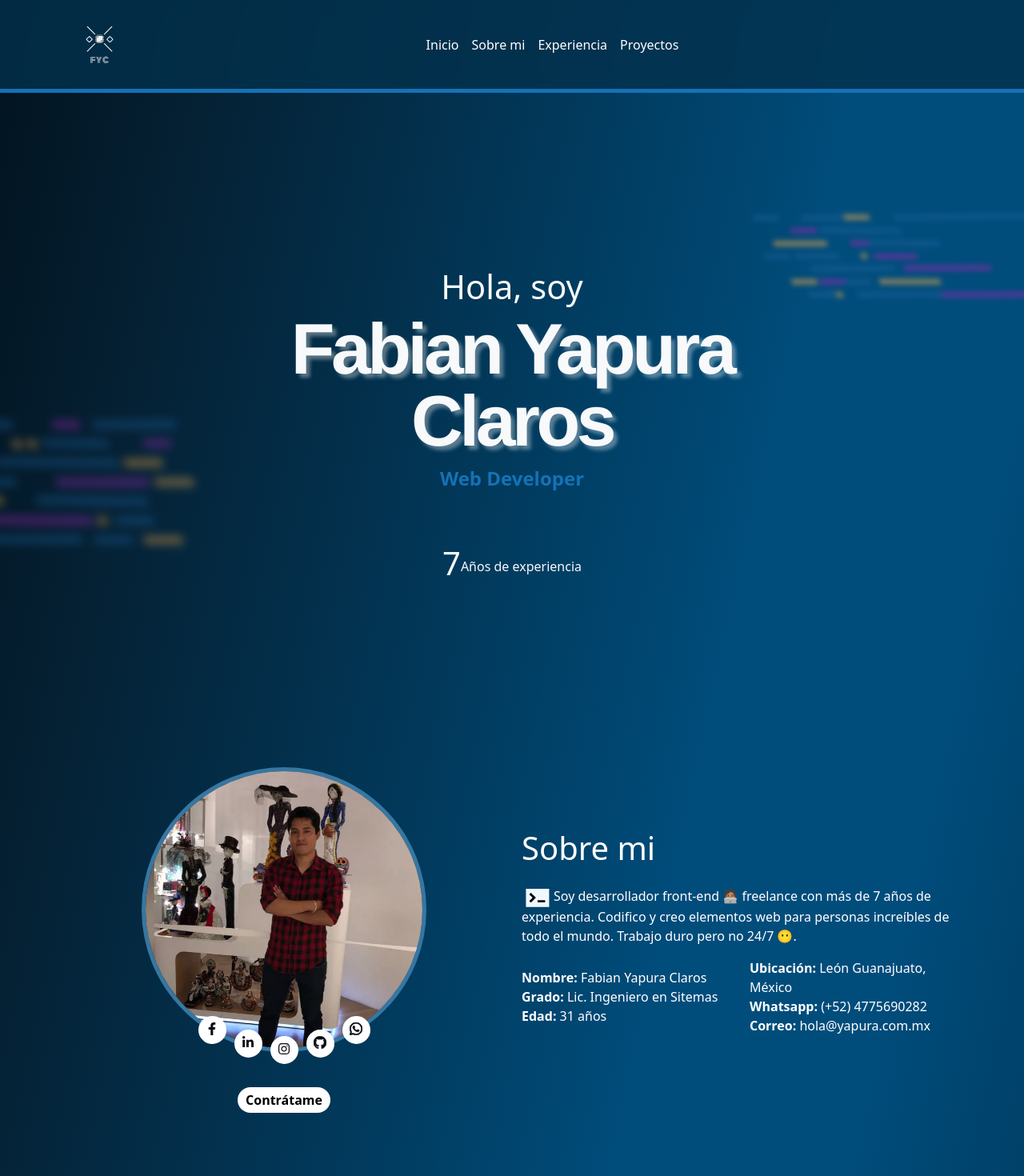
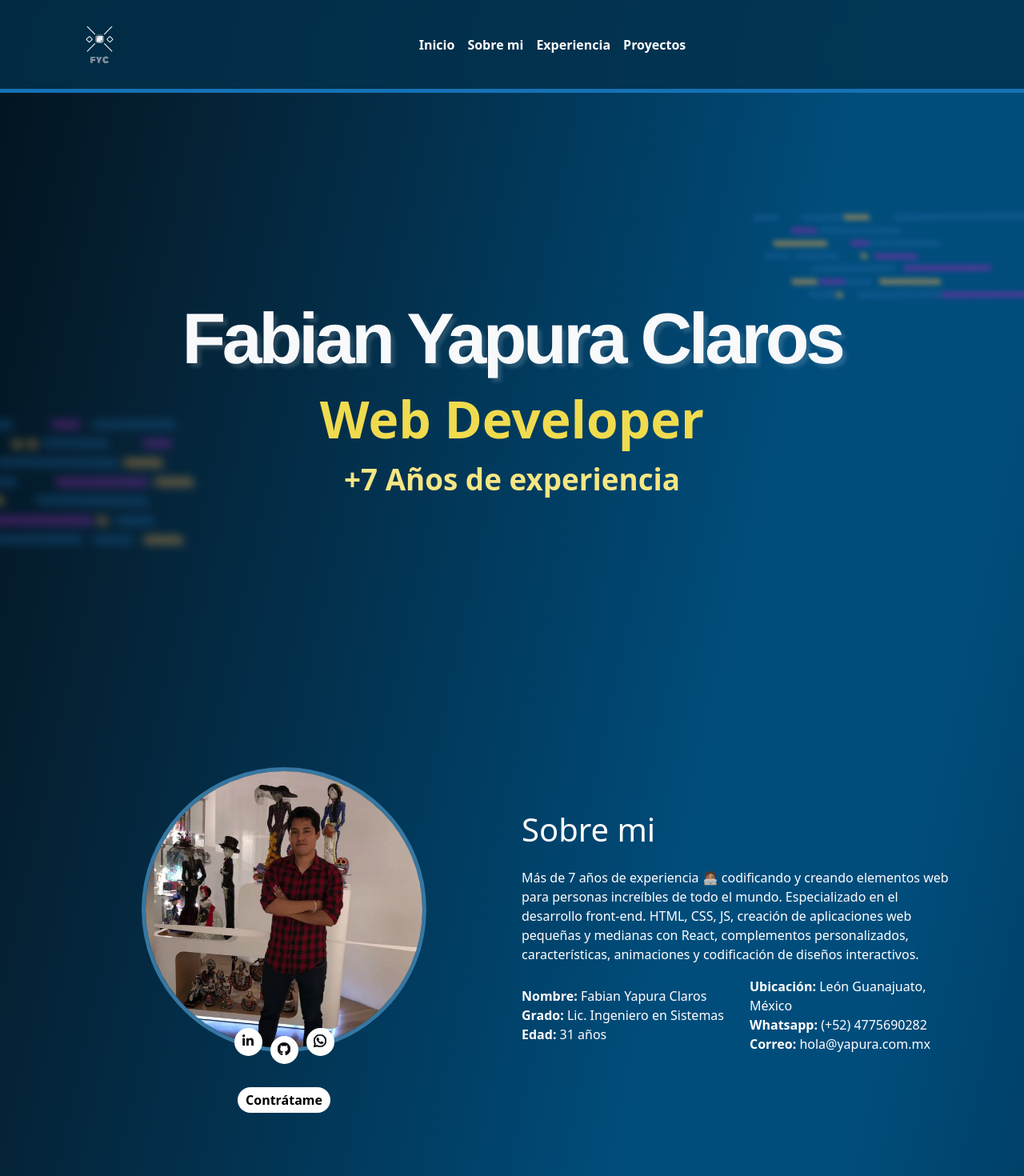
Before and after one commit to Pachix-Dev/portfolio, a React (Vite) app: page / in a window 1280 px wide. Shown: the top 1470 px of the page at 80% size. Built offline with nearby package versions, Linux system fonts and the light colour scheme.

Commit message:
ajustes texto y color

```diff
--- a/src/App.css
+++ b/src/App.css
@@ -9,10 +9,10 @@
   }
 /*Menu*/
 .nav-link:hover{
-    color: rgb(21, 114, 182) !important;
+    color: #F0DB4F !important;
 }
 .nav-link.active{
-    color: rgb(21, 114, 182) !important;
+    color: #F0DB4F !important;
     font-weight: bolder;
     text-decoration: underline;
 }
@@ -22,6 +22,7 @@
 }
 .menu a{
     color: white;
+    font-weight: bold;
 }
 .menu a:hover{
     color: white;
@@ -52,15 +53,18 @@
     font-family: "TWK Everett", "Helvetica Neue", Helvetica, "Arial sans-serif";
     letter-spacing: -0.05em;
     font-weight: bold;
-    text-shadow: 5px 5px 4px rgba(255,255,255,0.34)
+    text-shadow: 5px 5px 4px rgba(255,255,255,0.14)
 }
-.inicio-text-intro h4{
-    font-size: 2.6rem;
+
+.inicio-text-intro p{
+    color: #F0DB4F;
+    font-weight: bolder;
+    font-size: 4rem;
 }
-.inicio-text-intro p{
-    color: rgb(21, 114, 182);
-    font-weight: bolder;
-    font-size: 1.5rem;
+.inicio-text-intro span{
+    font-size: 2.3rem;
+    display: block;
+    color: #F5E684;
 }
 .inicio-code-left-bg{
     position: absolute;
@@ -182,21 +186,18 @@
     transform: scale(1.1);
 }
 .social-icons a:first-child{
-    top: -25px;
+    top: -10px;
     position: relative;
 }
 .social-icons a:nth-child(2){
-    top: -8px;
+    top: 0px;
     position: relative;
 }
-.social-icons a:nth-child(4){
-    top: -8px;
+.social-icons a:nth-child(3){
+    top: -10px;
     position: relative;
 }
-.social-icons a:nth-child(5){
-    top: -25px;
-    position: relative;
-}
+
 .blinkit {
     -webkit-animation: blink-anime 1.6s infinite;
     animation: blink-anime 1.6s infinite;
@@ -548,17 +549,15 @@ footer u{
         font-size: 20px;
     }
 
-    .inicio-exp{
-        justify-content:center;
-        padding-bottom: 20px;
+
+    .inicio-text-intro h1{
+        font-size: 2.8rem;
     }
-    .inicio-text-intro h1{
-        font-size: 2.6rem;
+
+    .inicio-text-intro p{
+        font-size: 2rem;
     }
-    .inicio-text-intro h4{
+    .inicio-text-intro span{
         font-size: 1.2rem;
     }
-    .inicio-text-intro p{
-        font-size: 1rem;
-    }
 }
--- a/src/assets/components/Biofrafia.jsx
+++ b/src/assets/components/Biofrafia.jsx
@@ -38,15 +38,11 @@ export function Biografia () {
                   <img src={avatarPachi} alt='fabian-yapura-claros' className='w-100' />
                 </div>
                 <div className='social-icons justify-content-center'>
-                  <a href='https://www.facebook.com/pachi.claros/' rel='noreferrer' target='_blank' aria-label='my facebook profile'>
-                    <svg stroke='currentColor' fill='currentColor' strokeWidth='0' viewBox='0 0 320 512' height='1em' width='1em' xmlns='http://www.w3.org/2000/svg'><path d='M279.14 288l14.22-92.66h-88.91v-60.13c0-25.35 12.42-50.06 52.24-50.06h40.42V6.26S260.43 0 225.36 0c-73.22 0-121.08 44.38-121.08 124.72v70.62H22.89V288h81.39v224h100.17V288z' /></svg>
-                  </a>
+
                   <a href='https://www.linkedin.com/in/fabian-yapura-claros-132537227/' rel='noreferrer' target='_blank' aria-label='my linkedin profile'>
                     <svg stroke='currentColor' fill='currentColor' strokeWidth='0' viewBox='0 0 448 512' height='1em' width='1em' xmlns='http://www.w3.org/2000/svg'><path d='M100.28 448H7.4V148.9h92.88zM53.79 108.1C24.09 108.1 0 83.5 0 53.8a53.79 53.79 0 0 1 107.58 0c0 29.7-24.1 54.3-53.79 54.3zM447.9 448h-92.68V302.4c0-34.7-.7-79.2-48.29-79.2-48.29 0-55.69 37.7-55.69 76.7V448h-92.78V148.9h89.08v40.8h1.3c12.4-23.5 42.69-48.3 87.88-48.3 94 0 111.28 61.9 111.28 142.3V448z' /></svg>
                   </a>
-                  <a href='https://www.instagram.com/fabian.y.c/' rel='noreferrer' target='_blank' aria-label='my instagram profile'>
-                    <svg stroke='currentColor' fill='currentColor' strokeWidth='0' viewBox='0 0 448 512' height='1em' width='1em' xmlns='http://www.w3.org/2000/svg'><path d='M224.1 141c-63.6 0-114.9 51.3-114.9 114.9s51.3 114.9 114.9 114.9S339 319.5 339 255.9 287.7 141 224.1 141zm0 189.6c-41.1 0-74.7-33.5-74.7-74.7s33.5-74.7 74.7-74.7 74.7 33.5 74.7 74.7-33.6 74.7-74.7 74.7zm146.4-194.3c0 14.9-12 26.8-26.8 26.8-14.9 0-26.8-12-26.8-26.8s12-26.8 26.8-26.8 26.8 12 26.8 26.8zm76.1 27.2c-1.7-35.9-9.9-67.7-36.2-93.9-26.2-26.2-58-34.4-93.9-36.2-37-2.1-147.9-2.1-184.9 0-35.8 1.7-67.6 9.9-93.9 36.1s-34.4 58-36.2 93.9c-2.1 37-2.1 147.9 0 184.9 1.7 35.9 9.9 67.7 36.2 93.9s58 34.4 93.9 36.2c37 2.1 147.9 2.1 184.9 0 35.9-1.7 67.7-9.9 93.9-36.2 26.2-26.2 34.4-58 36.2-93.9 2.1-37 2.1-147.8 0-184.8zM398.8 388c-7.8 19.6-22.9 34.7-42.6 42.6-29.5 11.7-99.5 9-132.1 9s-102.7 2.6-132.1-9c-19.6-7.8-34.7-22.9-42.6-42.6-11.7-29.5-9-99.5-9-132.1s-2.6-102.7 9-132.1c7.8-19.6 22.9-34.7 42.6-42.6 29.5-11.7 99.5-9 132.1-9s102.7-2.6 132.1 9c19.6 7.8 34.7 22.9 42.6 42.6 11.7 29.5 9 99.5 9 132.1s2.7 102.7-9 132.1z' /></svg>
-                  </a>
+
                   <a href='https://github.com/Pachix-Dev' rel='noreferrer' target='_blank' aria-label='my github profile'>
                     <svg stroke='currentColor' fill='currentColor' viewBox='0 0 24 24' height='1em' width='1em' xmlns='http://www.w3.org/2000/svg'><title>GitHub</title><path d='M12 .297c-6.63 0-12 5.373-12 12 0 5.303 3.438 9.8 8.205 11.385.6.113.82-.258.82-.577 0-.285-.01-1.04-.015-2.04-3.338.724-4.042-1.61-4.042-1.61C4.422 18.07 3.633 17.7 3.633 17.7c-1.087-.744.084-.729.084-.729 1.205.084 1.838 1.236 1.838 1.236 1.07 1.835 2.809 1.305 3.495.998.108-.776.417-1.305.76-1.605-2.665-.3-5.466-1.332-5.466-5.93 0-1.31.465-2.38 1.235-3.22-.135-.303-.54-1.523.105-3.176 0 0 1.005-.322 3.3 1.23.96-.267 1.98-.399 3-.405 1.02.006 2.04.138 3 .405 2.28-1.552 3.285-1.23 3.285-1.23.645 1.653.24 2.873.12 3.176.765.84 1.23 1.91 1.23 3.22 0 4.61-2.805 5.625-5.475 5.92.42.36.81 1.096.81 2.22 0 1.606-.015 2.896-.015 3.286 0 .315.21.69.825.57C20.565 22.092 24 17.592 24 12.297c0-6.627-5.373-12-12-12' /></svg>
                   </a>
@@ -63,20 +59,15 @@ export function Biografia () {
           <Col md={6} className='my-auto pt-5'>
             <h1>Sobre mi</h1>
             <p className='pt-3'>
-              <svg width='40' height='23' viewBox='0 0 90 71' fill='none' xmlns='http://www.w3.org/2000/svg'>
-                <rect x='6' y='10' width='35' height='52' fill='#000000' />
-                <path d='M0 0V70.338H89.521V0H0ZM19.184 53.481L12.79 47.085L19.184 40.691L25.578 34.2971C25.578 34.2971 21.681 30.4 19.184 27.903C16.687 25.406 12.79 21.509 12.79 21.509L15.987 18.3115L19.184 15.114L28.7755 24.7055L38.367 34.2971L28.7755 43.889L19.184 53.481Z' fill='aliceblue' />
-                <rect className='blinkit' x='45' y='44' width='29' height='8' fill='#000000' />
-              </svg>
-              Soy desarrollador front-end 🧑🏽‍💻 freelance con más de 7 años de experiencia.
-              Codifico y creo elementos web para personas increíbles de todo el mundo.
-              Trabajo duro pero no 24/7 😶.
+              Más de 7 años de experiencia 🧑🏽‍💻 codificando y creando elementos web para personas increíbles
+              de todo el mundo. Especializado en el desarrollo front-end. HTML, CSS, JS, creación de aplicaciones web pequeñas y medianas con React, complementos
+              personalizados, características, animaciones y codificación de diseños interactivos.
             </p>
             <Row>
               <Col sm={6} className='my-auto'>
                 <ul>
                   <li><strong>Nombre: </strong><span> Fabian Yapura Claros</span></li>
-                  <li><strong>Grado: </strong><span> Lic. Ingeniero en Sitemas</span></li>
+                  <li><strong>Grado: </strong><span> Lic. Ingeniero en Sistemas</span></li>
                   <li><strong>Edad: </strong><span> 31 años</span></li>
 
                 </ul>
--- a/src/assets/components/Inicio.jsx
+++ b/src/assets/components/Inicio.jsx
@@ -7,15 +7,11 @@ export function Inicio () {
 
     <div id='inicio' className='inicio-wrapper d-flex align-items-center justify-content-center'>
       <Container>
-        <div className='inicio-text-intro p-5 text-light'>
-          <h4>Hola, soy</h4>
-          <h1>Fabian Yapura<br /> Claros</h1>
-          <p>Web Developer </p>
+        <div className='inicio-text-intro p-3 text-light'>
+          <h1>Fabian Yapura Claros</h1>
+          <p>Web Developer <span>+7 Años de experiencia</span></p>
         </div>
-        <div className='inicio-exp d-flex justify-content-center align-items-center text-light'>
-          <h1>7</h1>
-          <span>Años de experiencia</span>
-        </div>
+
       </Container>
       <PlaceholderCodeRight initialY={0} progressY={0.10} />
       <PlaceholderCodeLeft initialY={0} progressY={0.10} />
```
